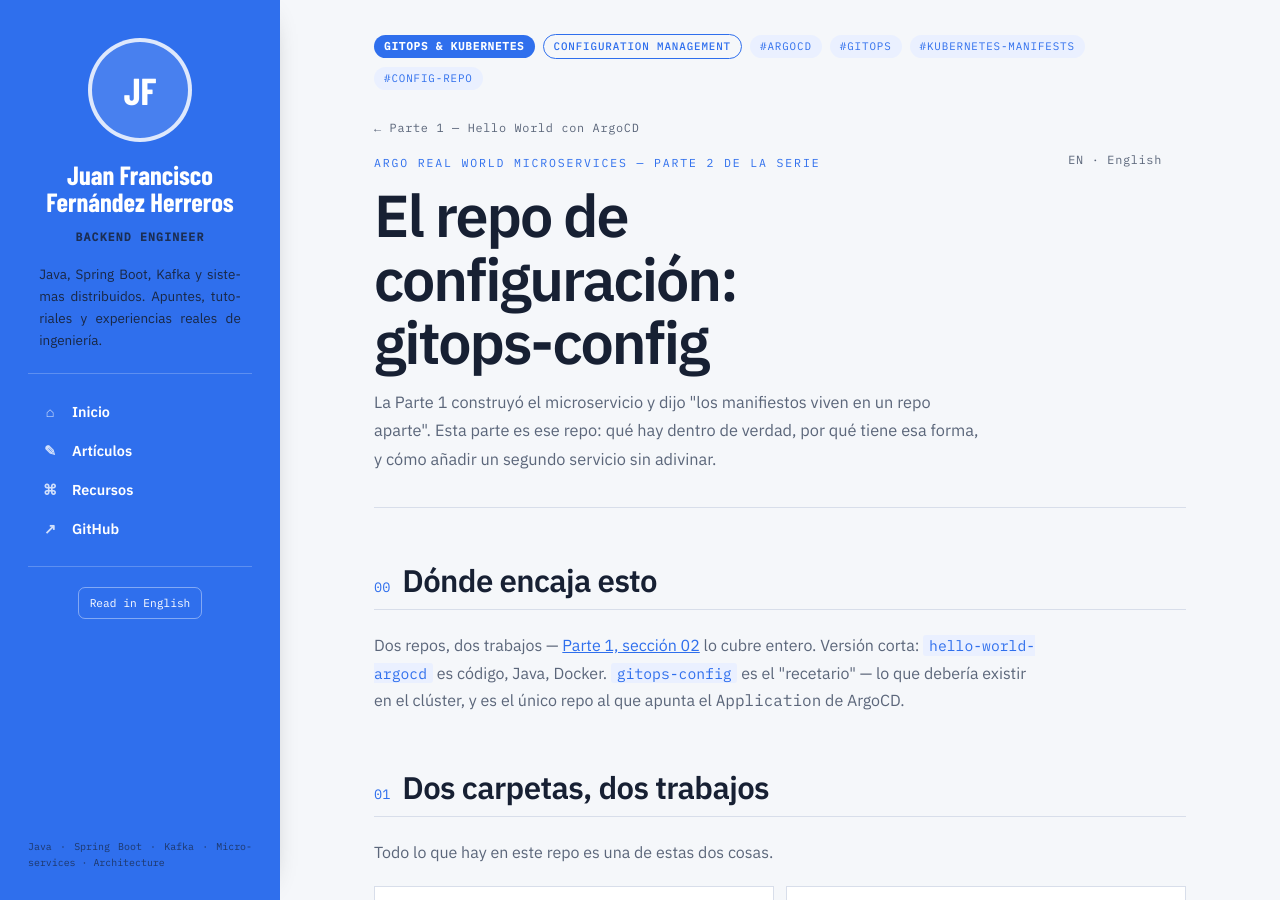
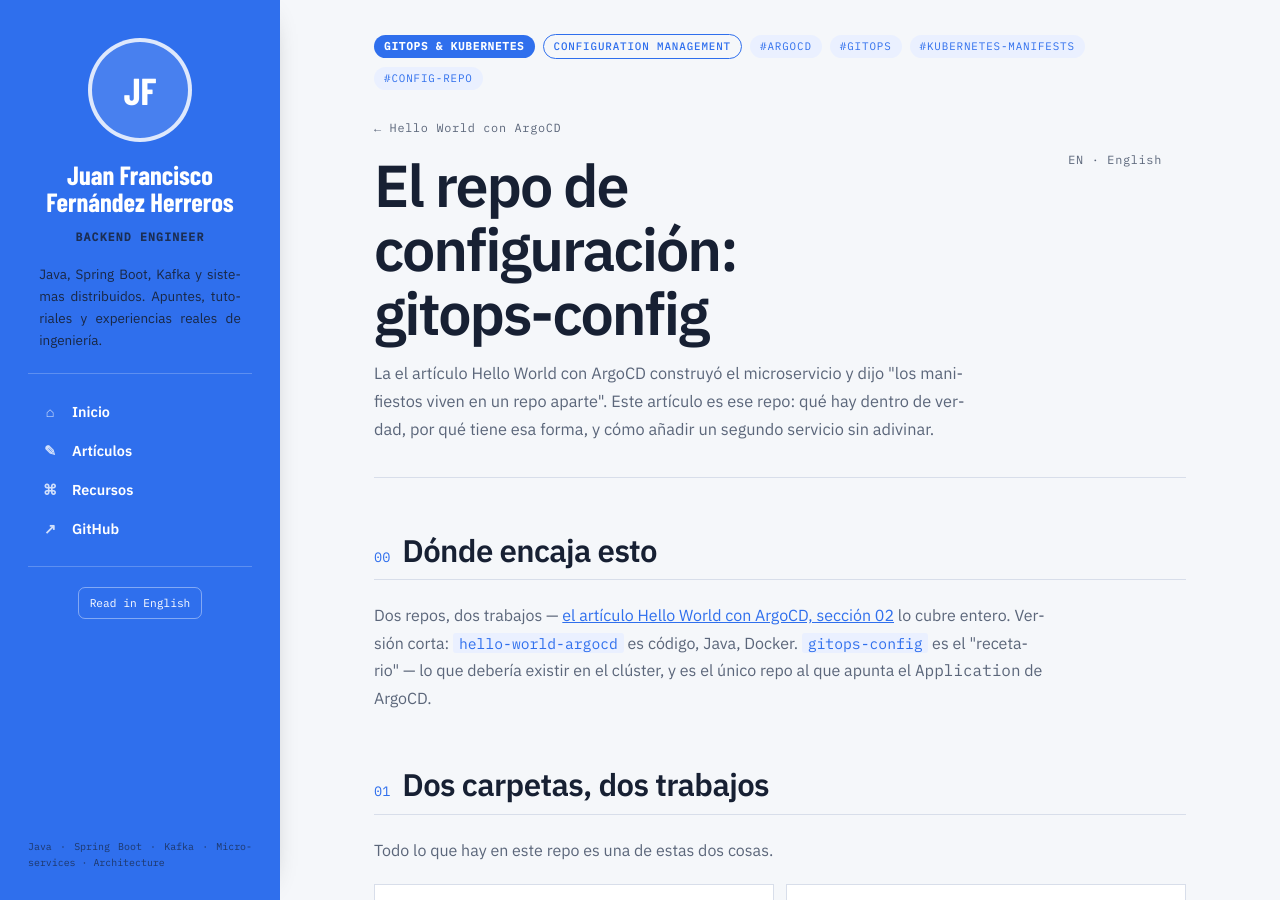
Before and after one commit to juanfranciscofernandezherreros/juanfranciscofernandezherreros.github.io, a Jekyll site: the page built from _posts/2026-08-23-part-2-gitops-config-es.html, in a window 1280 px wide and 900 px high. Built offline with Jekyll 4.4.1, drawn with Linux system fonts in a browser that asks for light colours; some of the changed text lies outside the part shown.

Commit message:
Remove Argo course references from article

```diff
--- a/_posts/2026-08-23-part-2-gitops-config-es.html
+++ b/_posts/2026-08-23-part-2-gitops-config-es.html
@@ -2,15 +2,13 @@
 layout: "article"
 title: "El repo de configuración"
 description: "Un recorrido por gitops-config: el repo que ArgoCD vigila de verdad. Qué vive en manifests/ y en applications/, el recurso Application línea a línea, y cómo añadir un segundo servicio."
-og_title: "El repo de configuración — Argo Real World Microservices"
+og_title: "El repo de configuración"
 og_description: "Un recorrido por gitops-config: el repo que ArgoCD vigila de verdad. Qué vive en manifests/ y en applications/, el recurso Application línea a línea, y cómo añadir un segundo servicio."
-twitter_title: "El repo de configuración — Argo Real World Microservices"
+twitter_title: "El repo de configuración"
 twitter_description: "Un recorrido por gitops-config: que vigila ArgoCD de verdad, y cómo añadir un segundo servicio."
 permalink: "/argo-real-world-microservices/part-2/gitops-config/es/"
 lang: "es"
 lang_url: "/argo-real-world-microservices/part-2/gitops-config/"
-series: "Argo Real World Microservices"
-part: 2
 categories: ["GitOps & Kubernetes"]
 subcategories: ["Configuration Management"]
 tags: ["argocd","gitops","kubernetes-manifests","config-repo"]
@@ -153,16 +151,15 @@ reading_minutes: 4
 <div class="sheet">
 
   <div class="titleblock">
-    <p class="back-link"><a href="../../../part-1/hello-world-argocd/es/">← Parte 1 — Hello World con ArgoCD</a></p>
+    <p class="back-link"><a href="../../../part-1/hello-world-argocd/es/">← Hello World con ArgoCD</a></p>
     <p class="lang-switch"><a href="../">EN · English</a></p>
-    <p class="eyebrow">Argo Real World Microservices — Parte 2 de la serie</p>
     <h1>El repo de configuración: gitops-config</h1>
-    <p class="lede">La Parte 1 construyó el microservicio y dijo "los manifiestos viven en un repo aparte". Esta parte es ese repo: qué hay dentro de verdad, por qué tiene esa forma, y cómo añadir un segundo servicio sin adivinar.</p>
+    <p class="lede">La el artículo Hello World con ArgoCD construyó el microservicio y dijo "los manifiestos viven en un repo aparte". Este artículo es ese repo: qué hay dentro de verdad, por qué tiene esa forma, y cómo añadir un segundo servicio sin adivinar.</p>
   </div>
 
   <section id="recap">
     <div class="section-head"><span class="num">00</span><h2>Dónde encaja esto</h2></div>
-    <p class="muted">Dos repos, dos trabajos — <a href="../../../part-1/hello-world-argocd/es/">Parte 1, sección 02</a> lo cubre entero. Versión corta: <span class="inline-file">hello-world-argocd</span> es código, Java, Docker. <span class="inline-file">gitops-config</span> es el "recetario" — lo que debería existir en el clúster, y es el único repo al que apunta el <code class="mono">Application</code> de ArgoCD.</p>
+    <p class="muted">Dos repos, dos trabajos — <a href="../../../part-1/hello-world-argocd/es/">el artículo Hello World con ArgoCD, sección 02</a> lo cubre entero. Versión corta: <span class="inline-file">hello-world-argocd</span> es código, Java, Docker. <span class="inline-file">gitops-config</span> es el "recetario" — lo que debería existir en el clúster, y es el único repo al que apunta el <code class="mono">Application</code> de ArgoCD.</p>
   </section>
 
   <section id="folders">
@@ -207,7 +204,7 @@ reading_minutes: 4
       <div class="term"><dt>metadata.namespace</dt><dd><code class="mono">argocd</code> — este objeto en sí vive donde vive Argo, no donde corre la app. Eso es un <code class="mono">namespace</code> distinto, tres líneas más abajo.</dd></div>
       <div class="term"><dt>source.repoURL + path</dt><dd>Este mismo repo, carpeta <span class="inline-file">manifests/hello-world</span> — las dos carpetas de la sección 01, apuntándose entre sí.</dd></div>
       <div class="term"><dt>destination.namespace</dt><dd><code class="mono">hello-world</code> — donde corren de verdad los pods de la <em>app</em>. Se crea solo gracias a <code class="mono">CreateNamespace=true</code> de abajo.</dd></div>
-      <div class="term"><dt>syncPolicy.automated</dt><dd><code class="mono">prune</code> y <code class="mono">selfHeal</code> — explicados a fondo en la <a href="../../../part-1/hello-world-argocd/es/#bucle">Parte 1, sección 03</a>. Sin este bloque, sincronizar necesitaría un <code class="mono">argocd app sync</code> manual cada vez.</dd></div>
+      <div class="term"><dt>syncPolicy.automated</dt><dd><code class="mono">prune</code> y <code class="mono">selfHeal</code> — explicados a fondo en la <a href="../../../part-1/hello-world-argocd/es/#bucle">el artículo Hello World con ArgoCD, sección 03</a>. Sin este bloque, sincronizar necesitaría un <code class="mono">argocd app sync</code> manual cada vez.</dd></div>
     </dl>
   </section>
 
@@ -228,7 +225,7 @@ reading_minutes: 4
       <div class="arch-box arch-full">
         <span class="tag">deployment.yaml</span>
         <h3>Deployment</h3>
-        <p>El que merece leerse con calma: <code class="mono">image: hello-world:local</code> con <code class="mono">imagePullPolicy: Never</code> — no hay registry en esta base (ver Parte 1, sección 08), así que la imagen tiene que estar ya en el nodo vía <code class="mono">kind load</code>, y Kubernetes nunca debe intentar descargarla. También lleva el <code class="mono">readinessProbe</code>/<code class="mono">livenessProbe</code> apuntando a <span class="inline-file">/actuator/health/*</span> — lo que hace que la UI de ArgoCD muestre <strong>Healthy</strong> y no solo <strong>Synced</strong>.</p>
+        <p>El que merece leerse con calma: <code class="mono">image: hello-world:local</code> con <code class="mono">imagePullPolicy: Never</code> — no hay registry en esta base (ver el artículo Hello World con ArgoCD, sección 08), así que la imagen tiene que estar ya en el nodo vía <code class="mono">kind load</code>, y Kubernetes nunca debe intentar descargarla. También lleva el <code class="mono">readinessProbe</code>/<code class="mono">livenessProbe</code> apuntando a <span class="inline-file">/actuator/health/*</span> — lo que hace que la UI de ArgoCD muestre <strong>Healthy</strong> y no solo <strong>Synced</strong>.</p>
       </div>
     </div>
   </section>
```
